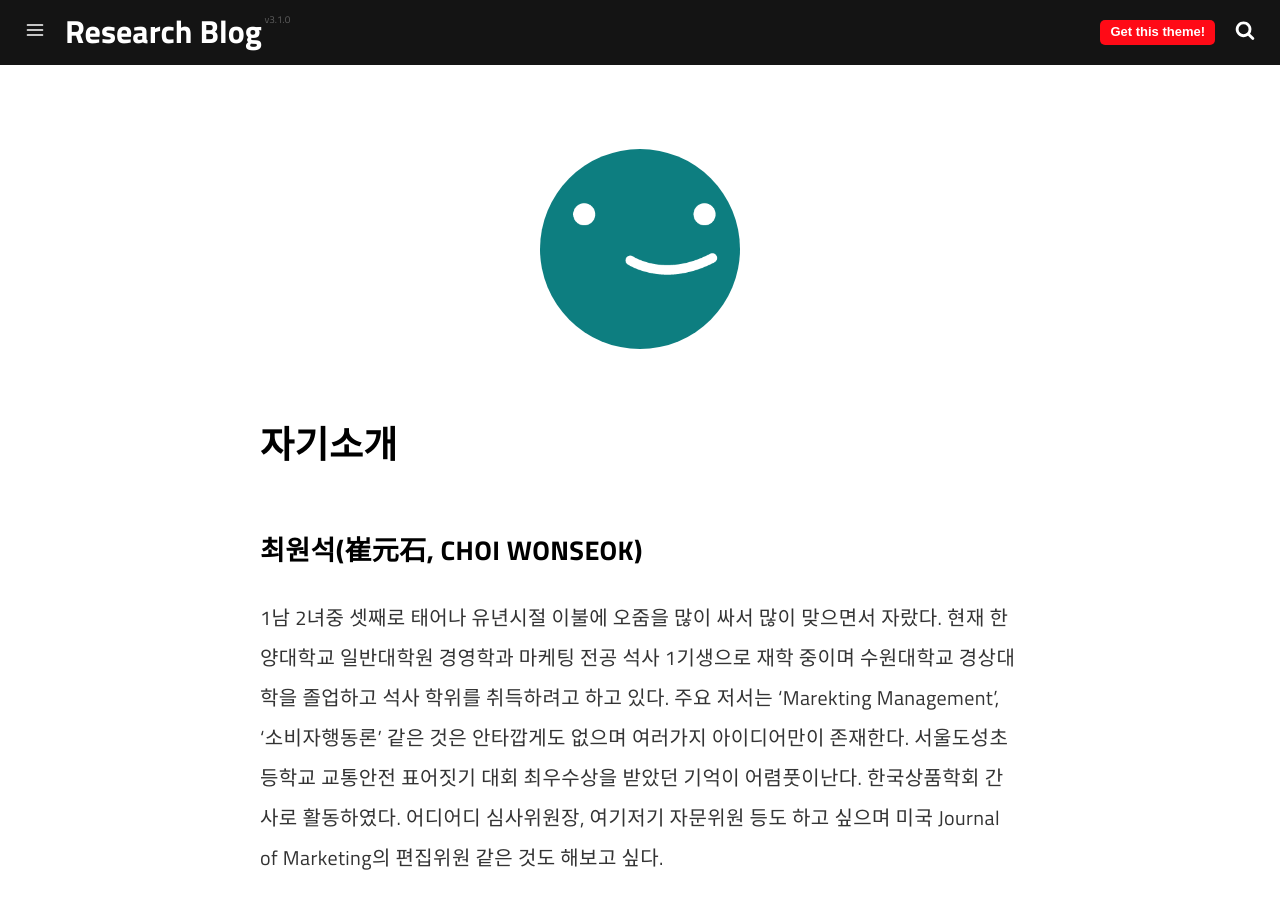
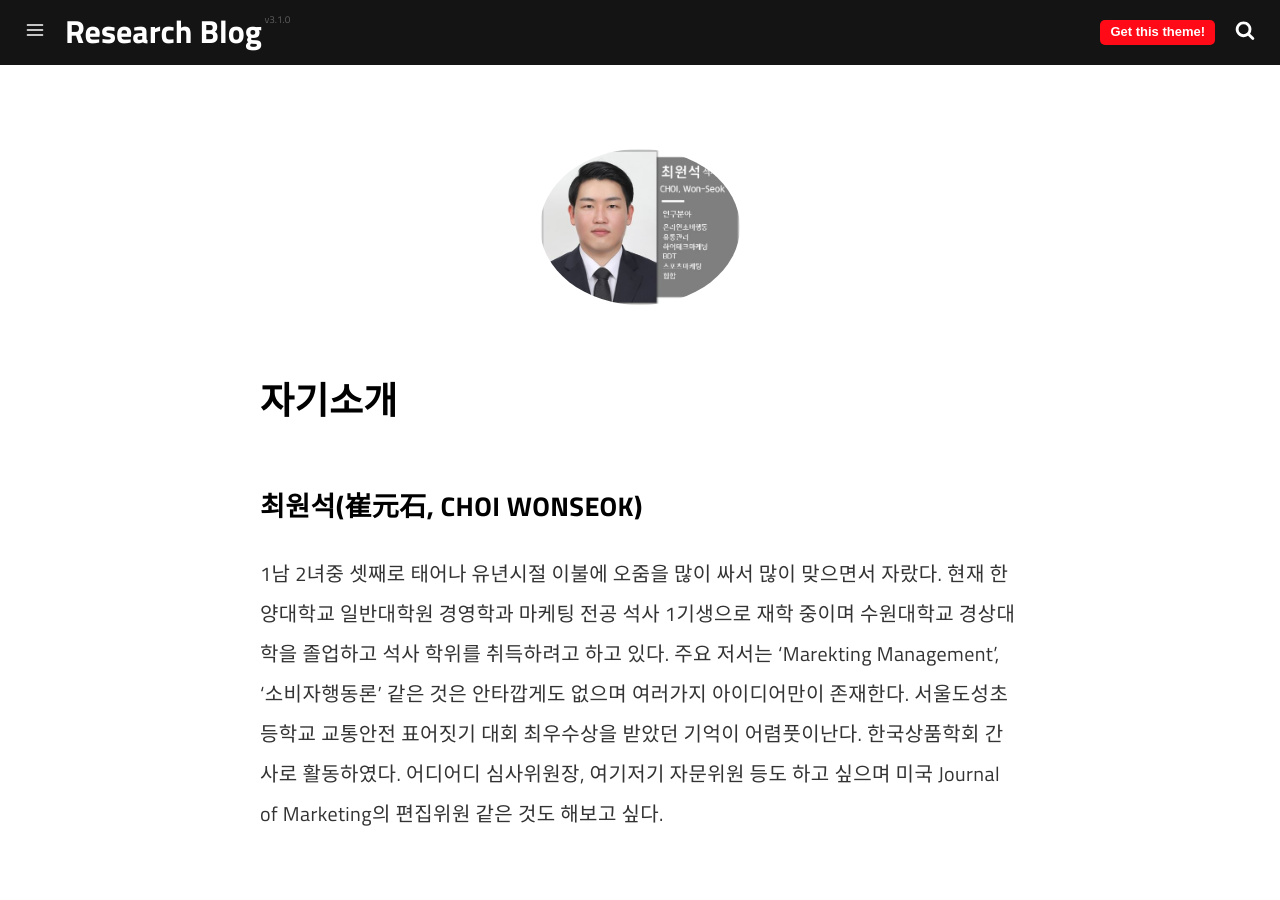
Before and after one commit to yujin2030/chldnjstjr.github.io, a Jekyll site: the page built from pages/about.md, in a window 1280 px wide and 900 px high. Built offline with Jekyll 4.4.1, drawn with Linux system fonts in a browser that asks for light colours; a script that is not in the unit is left out.

Commit message:
Update about.md

```diff
--- a/pages/about.md
+++ b/pages/about.md
@@ -5,7 +5,7 @@ description: Some description.
 permalink: /about/
 ---
 
-<img class="img-rounded" src="/assets/img/uploads/profile.png" alt="Thiago Rossener" width="200">
+<img class="img-rounded" src="/assets/img/uploads/프로필1.jpg" alt="Thiago Rossener" width="200">
 
 ## 자기소개
 ### 최원석(崔元石, CHOI WONSEOK)
```
